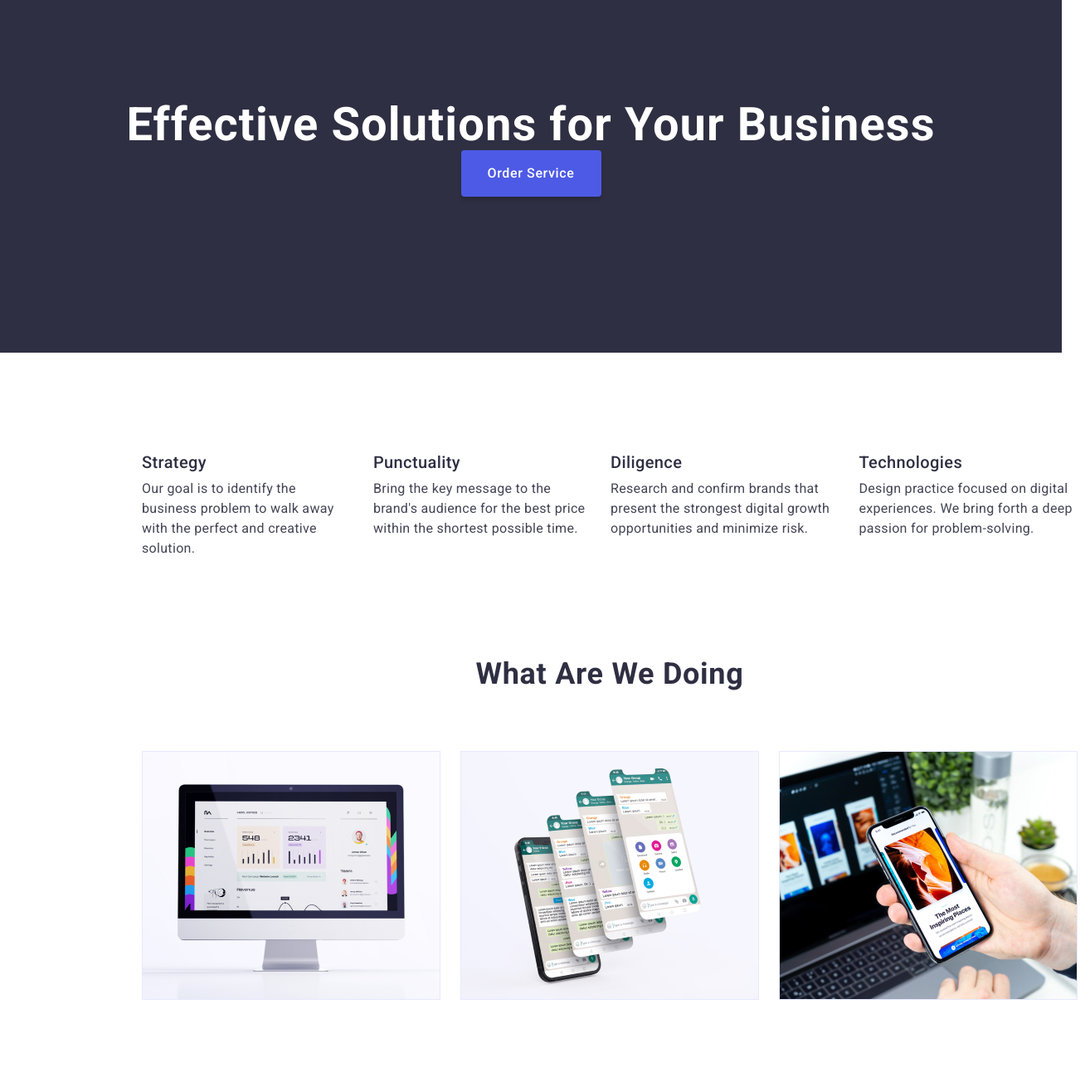
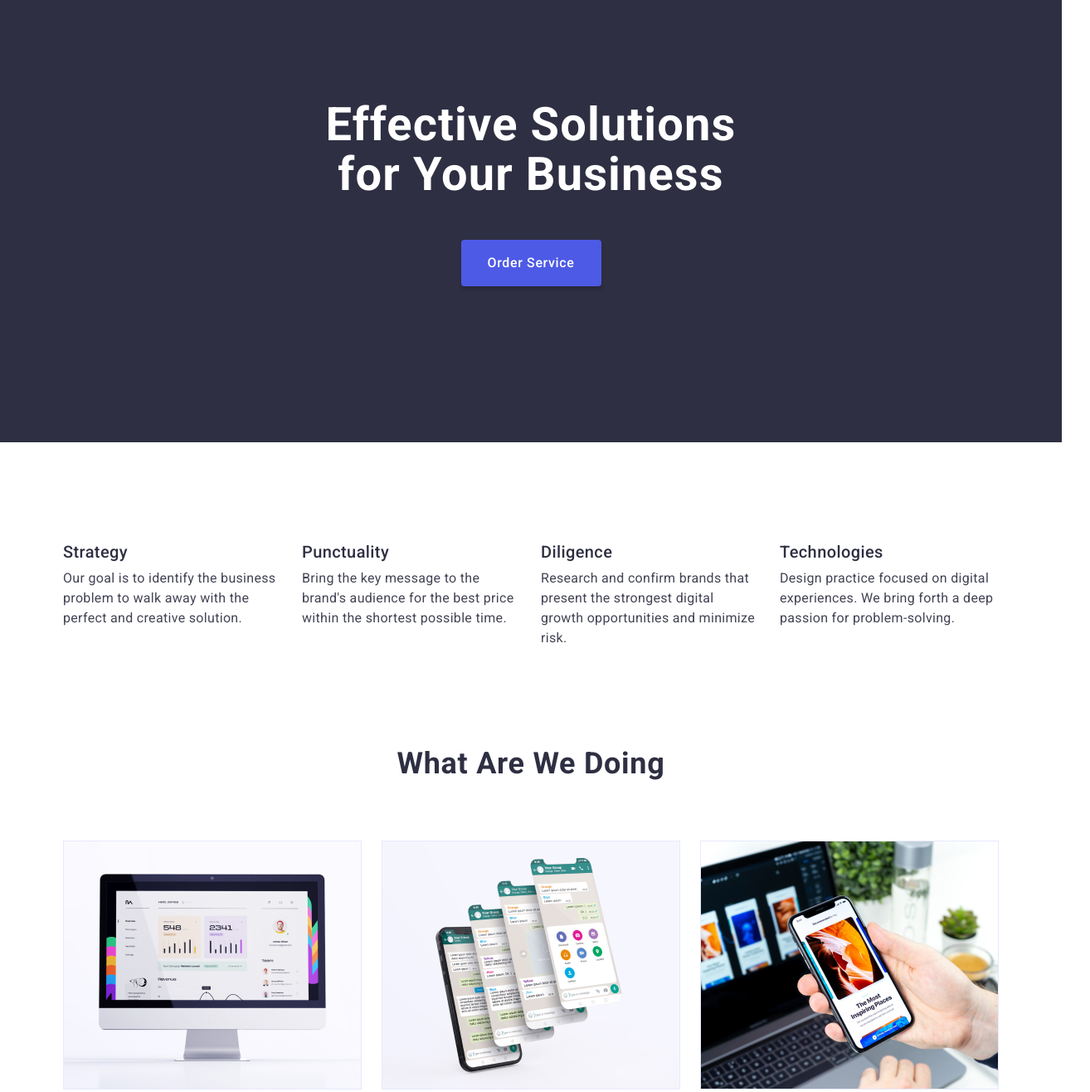
Before and after one commit to elisbet017/goit-markup-hw-03, a plain HTML site: page index.html in a window 1280 px wide. Shown: the part 140-1456 px from the top of the page at 83% size, 1314 px wide, since content can reach past the window. Drawn offline with nearby package versions, Linux system fonts and the light colour scheme.

Commit message:
Fix flexbox part 4

```diff
--- a/css/styles.css
+++ b/css/styles.css
@@ -90,9 +90,7 @@ img {
 }
 
 .section {
-  padding-left: 156px;
-  padding-right: 156px;
-}
+  padding: 120px 0;}
 
 .container {
   width: 1158px;
@@ -168,10 +166,13 @@ img {
 }
 
 .hero-title {
+  width: 500px;
   font-size: 56px;
   line-height: 1.07;
   letter-spacing: 0.02em;
   color: var(--light-light-color);
+  margin: 0 auto;
+  margin-bottom: 48px;
 }
 
 .hero-content {
@@ -213,7 +214,6 @@ img {
 
 .our-portfolio {
   padding-top: 96px;
-  padding-bottom: 120px;
 }
 
 .our-portfolio-btn {
@@ -235,17 +235,19 @@ img {
   background: var(--focus-color);
   box-shadow: 0px 3px 1px rgba(0, 0, 0, 0.1), 0px 2px 1px rgba(0, 0, 0, 0.08),
     0px 2px 2px rgba(0, 0, 0, 0.12);
-  letter-spacing: 0.04em;
   color: var(--light-light-color);
 }
 
 .our-features {
-  padding-top: 120px;
   padding-bottom: 0;
 }
 
 .our-features-list {
   display: flex;
+}
+
+.our-features-item {
+  width: calc((100% - 72px) / 4);
 }
 
 .our-features-item + .our-features-item {
@@ -256,10 +258,6 @@ img {
   margin-top: 8px;
 }
 
-.offers {
-  padding-top: 120px;
-  padding-bottom: 120px;
-}
 
 .offers-list {
   display: flex;
@@ -277,8 +275,6 @@ img {
 }
 
 .our-team {
-  padding-top: 120px;
-  padding-bottom: 120px;
   background: var(--light-color);
 }
 
@@ -357,8 +353,6 @@ img {
 }
 
 .portfolio-content {
-  display: flex;
-  flex-direction: column;
   padding: 32px 16px;
   border: 1px solid var(--accent-color);
   border-top: 0;
```
Also changed, not shown: portfolio.html (+1 -1 lines).
